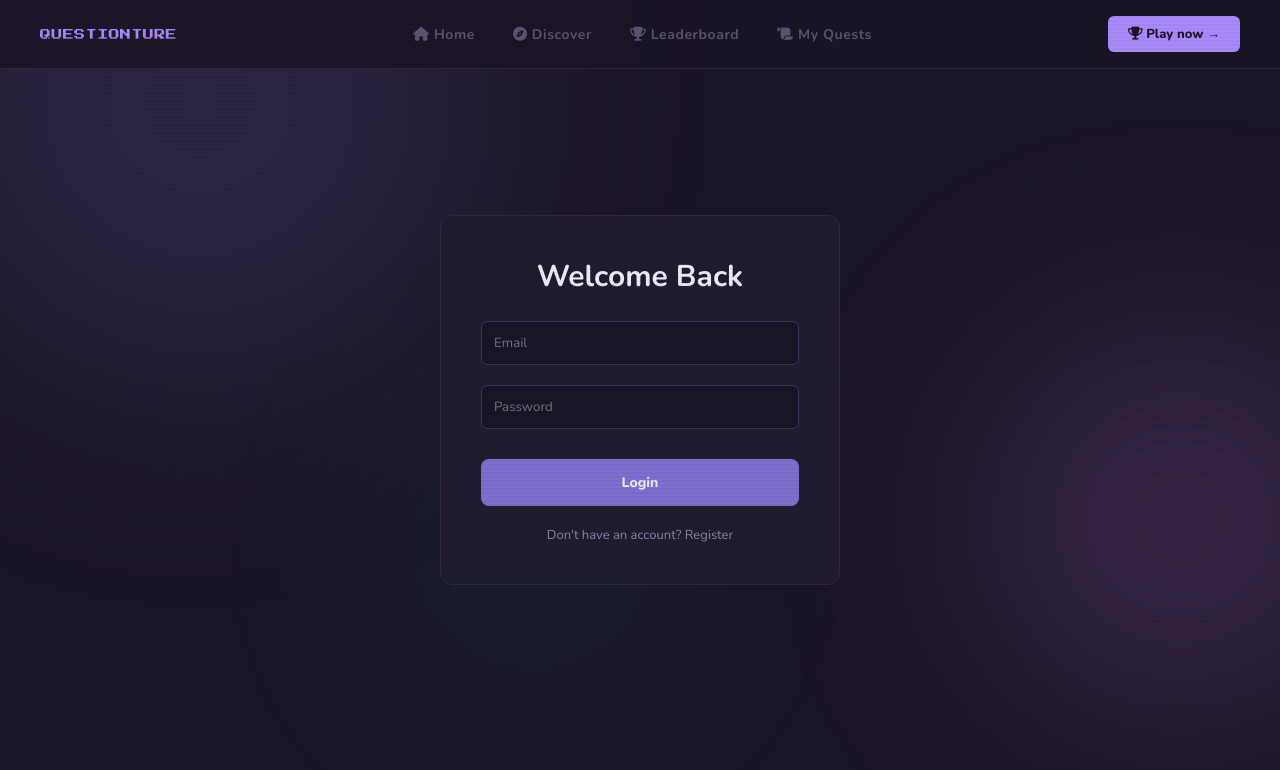
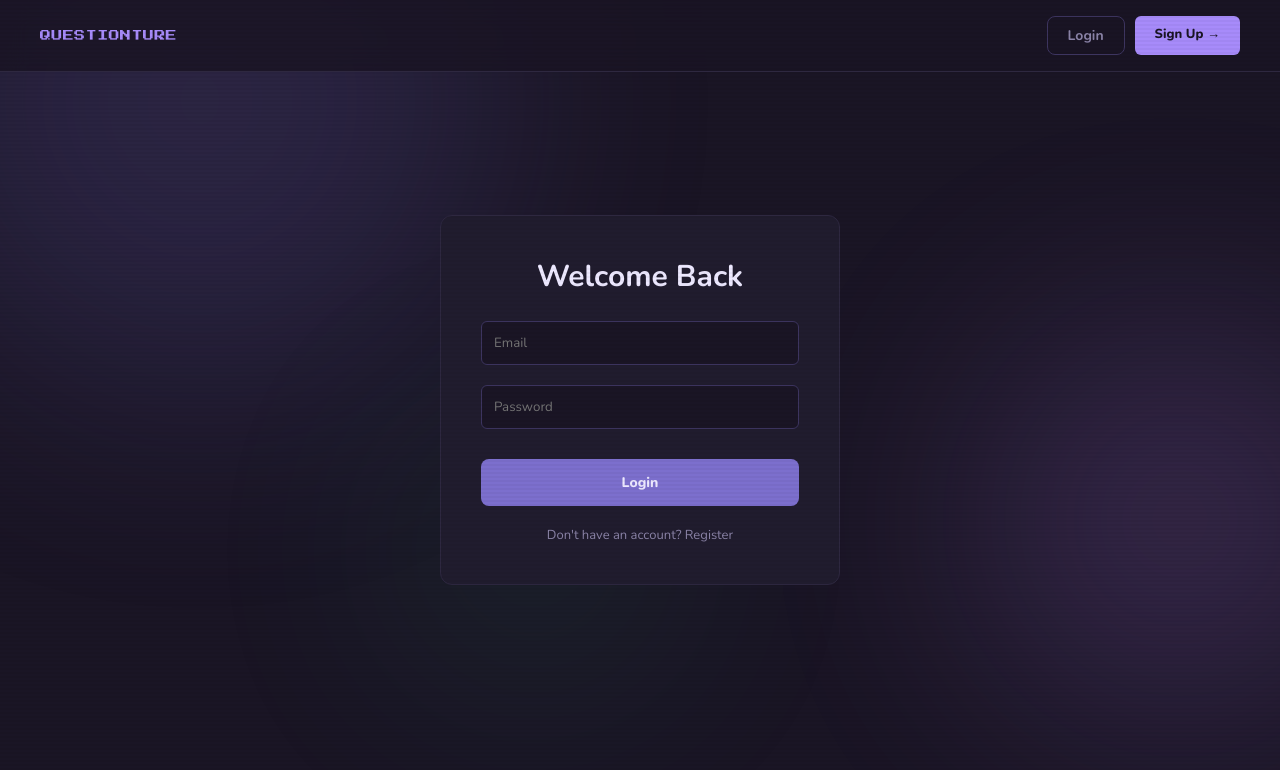
Before and after one commit to Supermyskin/Questure, a plain HTML site: page frontend/pages/login.html in a window 1280 px wide. Drawn offline with nearby package versions, Linux system fonts and the light colour scheme.

Commit message:
Added a favicon && added a handler for the header

```diff
--- a/frontend/js/auth-guard.js
+++ b/frontend/js/auth-guard.js
@@ -1,4 +1,3 @@
-// Auth guard: redirect to login if no token found
 if (!localStorage.getItem('token')) {
     window.location.href = 'login.html';
 }
--- /dev/null
+++ b/frontend/js/header-handler.js
@@ -0,0 +1,17 @@
+document.addEventListener('DOMContentLoaded', () => {
+    const authHeader = document.querySelector('.header-auth-actions');
+    if (!authHeader) return;
+
+    if (localStorage.getItem('token')) {
+        authHeader.innerHTML = `<button id="logout-btn" class="header-play">Logout</button>`;
+        document.getElementById('logout-btn').addEventListener('click', () => {
+            localStorage.clear();
+            window.location.href = 'login.html';
+        });
+    } else {
+        authHeader.innerHTML = `
+            <a href="login.html" class="btn-ghost" style="padding: 9px 20px;">Login</a>
+            <a href="register.html" class="header-play">Sign Up →</a>
+        `;
+    }
+});
--- a/frontend/pages/login.html
+++ b/frontend/pages/login.html
@@ -13,6 +13,7 @@
     <link rel="stylesheet" href="../css/shared.css">
     <link rel="stylesheet" href="../css/auth.css">
     <script src="https://kit.fontawesome.com/1424a6b21b.js" crossorigin="anonymous"></script>
+    <script src="../js/header-handler.js"></script>
 </head>
 
 <body>
@@ -22,14 +23,7 @@
 
     <header>
         <a href="../index.html" class="header-logo">QUESTIONTURE</a>
-        <ul class="nav-links">
-            <li><a href="#home"><i class="fa-solid fa-house"></i> Home</a></li>
-            <li><a href="#discover"><i class="fa-solid fa-compass"></i> Discover</a></li>
-            <li><a href="#leaderboard"><i class="fa-solid fa-trophy"></i> Leaderboard</a></li>
-            <li><a href="#myquests"><i class="fa-solid fa-scroll"></i> My Quests</a></li>
-        </ul>
-        <div style="display: flex; gap: 10px;">
-            <a href="register.html" class="header-play"><i class="fa-solid fa-trophy"></i> Play now →</a>
+        <div class="header-auth-actions" style="display: flex; gap: 10px;">
         </div>
     </header>
 
```
Also changed, not shown: frontend/pages/home.html (+8 -9 lines), frontend/pages/register.html (+4 -9 lines), frontend/favicon.png (added).
